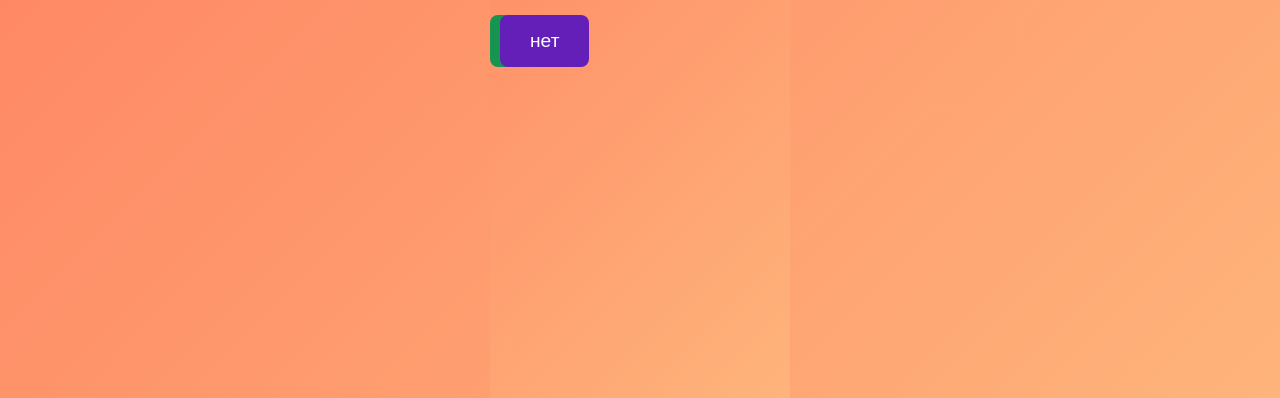
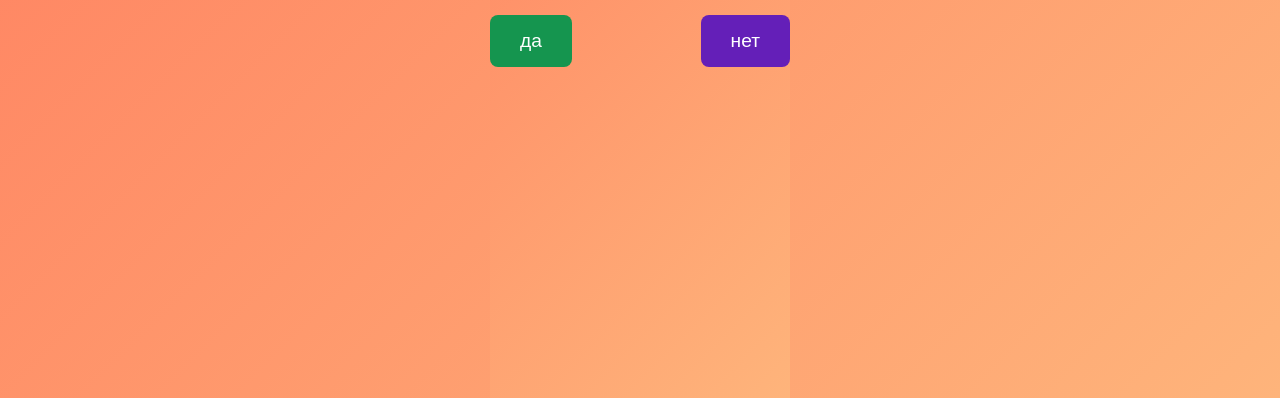
Before and after one commit to Natalia-Kimel/runaway-button, a plain HTML site: page index.html in a window 1280 px wide. Shown: the part 402-800 px from the top of the page. Drawn offline with Linux system fonts and the light colour scheme.

Commit message:
fix noButton position

```diff
--- a/script.js
+++ b/script.js
@@ -12,6 +12,7 @@ document.addEventListener("DOMContentLoaded", function () {
       const randomY = Math.random() * (windowHeight - noButton.offsetHeight);
 
       // Apply the random positions
+      noButton.style.position = "absolute";
       noButton.style.left = `${randomX}px`;
       noButton.style.top = `${randomY}px`;
     }
--- a/style.css
+++ b/style.css
@@ -28,6 +28,8 @@
     display: flex;
     gap: 20px;
     width: 300px;
+    justify-content: space-between;
+    align-items: center;
   }
 
   button {
@@ -47,8 +49,6 @@
   .no-btn {
     background-color: #641fb8;
     color: #fff;
-    position: absolute;
-    left: 500px;
   }
 
   .popup-img {
```
